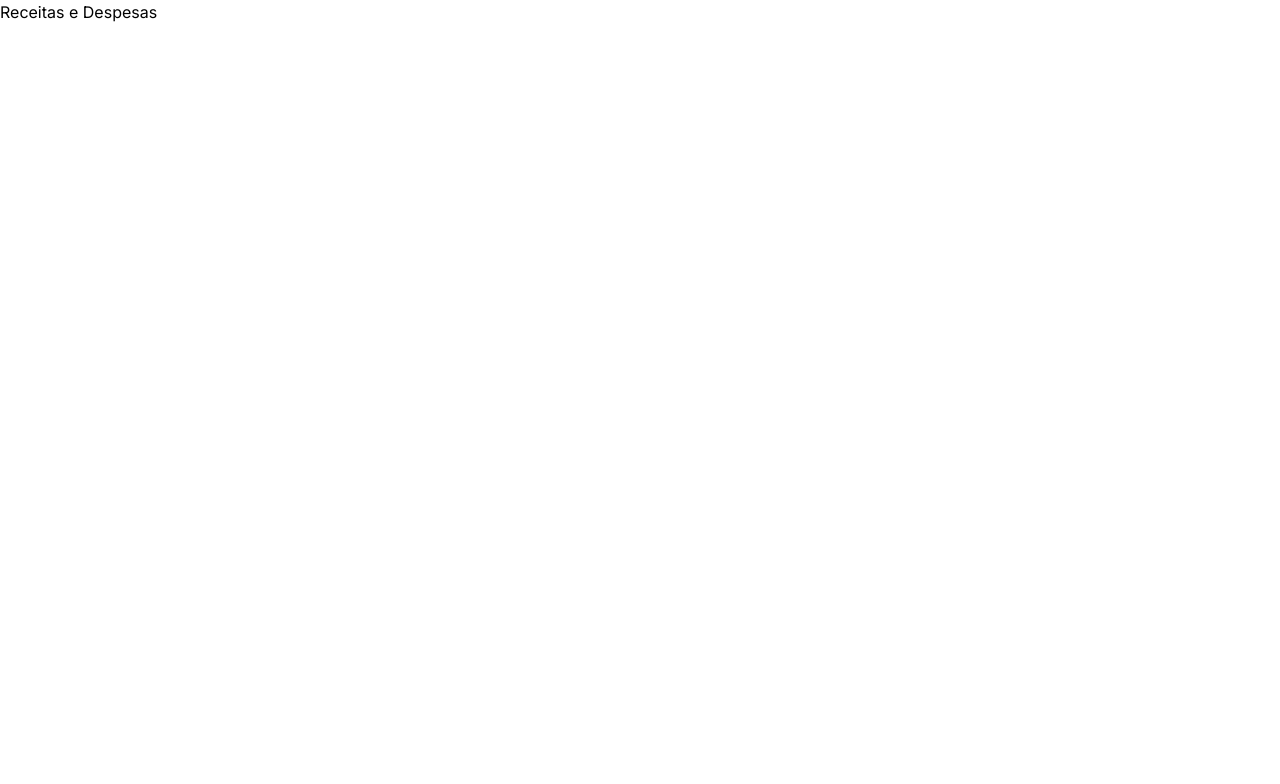
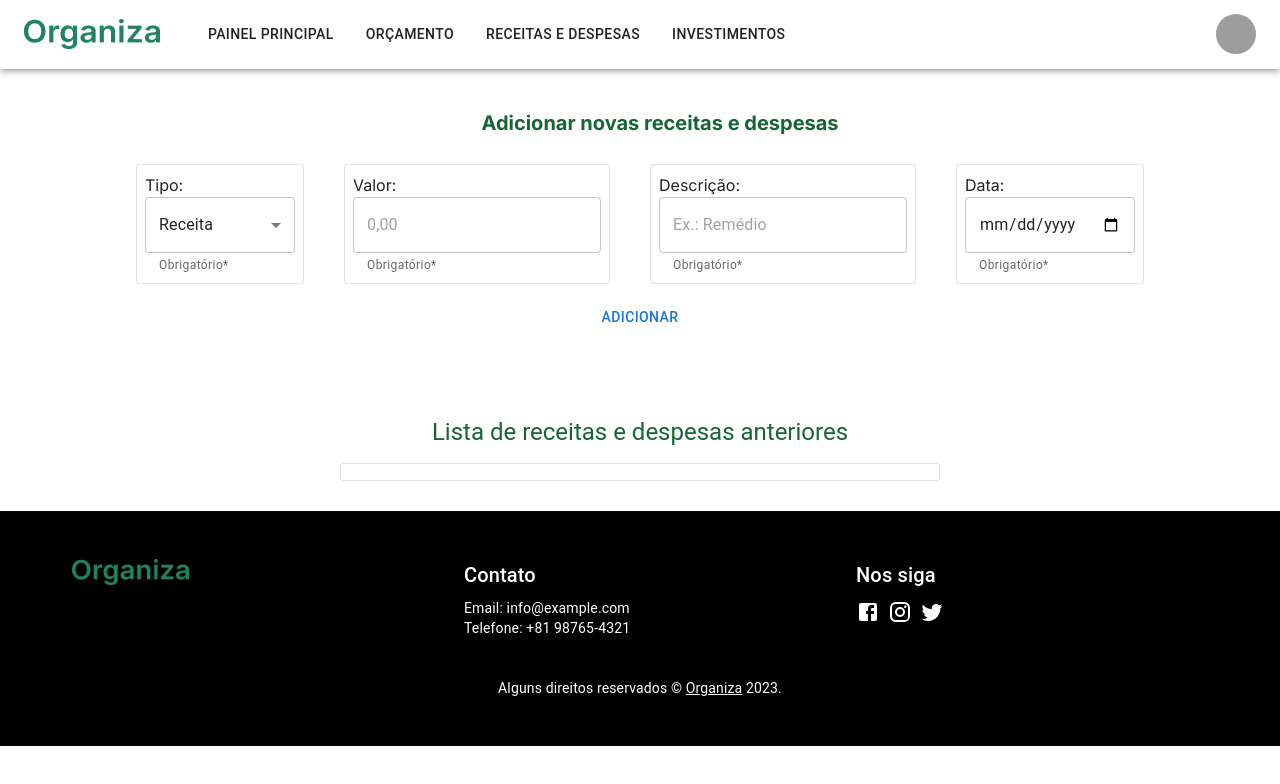
Before and after one commit to gaabrieltorres7/frontend-organiza, a Next.js app: page /receitas-e-despesas in a window 1280 px wide. Shown: the top 784 px of the page. Built offline with nearby package versions, Linux system fonts and the light colour scheme; grey boxes are pictures that could not be loaded.

Commit message:
painel de receitas e despesas pronto

```diff
--- a/src/app/receitas-e-despesas/page.jsx
+++ b/src/app/receitas-e-despesas/page.jsx
@@ -1,8 +1,194 @@
+"use client";
+import React, { useState, useEffect } from 'react';
+import InputLabel from '@mui/material/InputLabel';
+import MenuItem from '@mui/material/MenuItem';
+import FormHelperText from '@mui/material/FormHelperText';
+import FormControl from '@mui/material/FormControl';
+import Select from '@mui/material/Select';
+import TextField from '@mui/material/TextField';
+import Box from '@mui/material/Box';
+import { Button, Card, IconButton, List, ListItem, ListItemSecondaryAction, ListItemText, Typography} from '@mui/material';
+import EditIcon from '@mui/icons-material/Edit';
+import DeleteIcon from '@mui/icons-material/Delete';
+import Footer from '@/components/Footer';
+import Header from '@/components/Header';
+
+
 export default function ReceitasEDespesas() {
+  const [entries, setEntries] = useState([]);
+  const [description, setDescription] = useState("");
+  const [amount, setAmount] = useState("");
+  const [type, setType] = useState("receita");
+  const [date, setDate] = useState([]);
+  const [editIndex, setEditIndex] = useState(null);
+
+  //Guardando os dados com localStorage
+  useEffect(() => {
+    const storedEntries = localStorage.getItem('entries');
+    if (storedEntries) {
+      try {
+        const parsedEntries = JSON.parse(storedEntries);
+        setEntries(parsedEntries);
+      } catch (error) {
+        console.error('Error parsing entries from localStorage:', error);
+        setEntries([]);
+      }
+    }
+  }, []);
+
+  useEffect(() => {
+    try {
+      localStorage.setItem('entries', JSON.stringify(entries));
+    } catch (error) {
+      console.error('Error storing entries in localStorage:', error);
+    }
+  }, [entries]);
+
+  //Função de adicionar, editar e deletar dados da lista
+  const addEntry = () => {
+    if (description && amount) {
+      const newEntry = {
+        description,
+        amount: parseFloat(amount),
+        type,
+        date,
+      };
+
+      if (editIndex !== null) {
+        const updatedEntries = [...entries];
+        updatedEntries[editIndex] = newEntry;
+        setEntries(updatedEntries);
+        setEditIndex(null);
+      } else {
+        setEntries([...entries, newEntry]);
+      }
+
+      setDescription("");
+      setAmount("");
+      setType("receita");
+      setDate;
+    }
+  };
+
+  const editEntry = (index) => {
+    const entryToEdit = entries[index];
+    setDescription(entryToEdit.description);
+    setAmount(entryToEdit.amount.toString());
+    setType(entryToEdit.type);
+    setDate(entryToEdit.date);
+    setEditIndex(index);
+  };
+
+  const deleteEntry = (index) => {
+    const updatedEntries = [...entries];
+    updatedEntries.splice(index, 1);
+    setEntries(updatedEntries);
+  };
+
 
   return (
-    <>
-      <p>Receitas e Despesas</p>
-    </>
-  )
+    <div>
+        <Header/>
+      <h1 class="font-bold text-green-800 pl-10 text-xl mt-10 mb-3 text-center ">Adicionar novas receitas e despesas</h1>
+      <Box style={{display: 'flex', flexWrap: 'wrap', gap: '10px', alignItems: 'center', flexDirection: 'row', justifyContent: 'center' }}>
+        <Card variant='outlined' sx={{ maxWidth: 'full', margin: '15px' }}>
+      <FormControl sx={{ m: 1, minWidth: 150 }}>
+        <h2>Tipo:</h2>
+        <InputLabel id="demo-simple-select-label" ></InputLabel>
+          <Select
+          labelId="demo-simple-select-label"
+          id="demo-simple-select"
+          value={type}
+          onChange={(e) => setType(e.target.value)}
+
+          >
+        <MenuItem value="receita">Receita</MenuItem>
+        <MenuItem value="despesa">Despesa</MenuItem>
+          </Select>
+          <FormHelperText>Obrigatório*</FormHelperText>
+      </FormControl>
+      </Card>
+
+      <Card variant='outlined' sx={{ maxWidth: 'full', margin: '15px' }}>
+      <FormControl sx={{ m: 1, minWidth: 120 }}>
+      <h2>Valor:</h2>
+      <TextField
+      id="outlined-basic"
+      placeholder="0,00"
+      type="text"
+      variant="outlined"
+      value={amount}
+      onChange={(e) => setAmount(e.target.value)}
+      />
+        <FormHelperText>Obrigatório*</FormHelperText>
+      </FormControl>
+      </Card>
+
+      <Card variant='outlined' sx={{ maxWidth: 'full', margin: '15px' }}>
+      <FormControl sx={{ m: 1, minWidth: 120 }}>
+      <h2>Descrição:</h2>
+        <TextField
+        id="outlined-basic"
+        placeholder="Ex.: Remédio "
+        variant="outlined"
+        value={description}
+        onChange={(e) => setDescription(e.target.value)}
+        />
+        <FormHelperText>Obrigatório*</FormHelperText>
+      </FormControl>
+      </Card>
+
+      <Card variant='outlined' sx={{ maxWidth: 'full', margin: '15px' }}>
+      <FormControl sx={{ m: 1, minWidth: 120 }}>
+      <h2>Data:</h2>
+      <TextField
+      id="outlined-basic"
+      type="date"
+      variant="outlined"
+      onChange={(e) => setDate(e.target.value)}
+      />
+        <FormHelperText>Obrigatório*</FormHelperText>
+      </FormControl>
+      </Card>
+      </Box>
+
+        <Box className="flex justify-center items-center">
+        <Button
+        className="text-white bg-green-700 px-4 py-1 mt-5 rounded"
+        onClick={addEntry}
+        >
+         {editIndex !== null ? "Editar" : "Adicionar"}
+        </Button>
+        </Box>
+
+
+        <Box mt={10} sx={{ display: 'flex', flexDirection: 'column', alignItems: 'center' }}>
+  <Typography variant="h5" className="font-bold text-green-800">
+    Lista de receitas e despesas anteriores
+  </Typography>
+  <Card variant="outlined" sx={{ width: '100%', maxWidth: '600px', marginTop: '15px', marginBottom: "30px" }}>
+    <List>
+      {entries.map((entry, index) => (
+        <ListItem key={index}>
+          <ListItemText
+            primary={`${entry.date} (${entry.type}): ${entry.description} - R$${entry.amount.toFixed(2)}`}
+          />
+          <ListItemSecondaryAction>
+            <IconButton onClick={() => editEntry(index)} color="primary">
+              <EditIcon />
+            </IconButton>
+            <IconButton onClick={() => deleteEntry(index)} color="secondary">
+              <DeleteIcon />
+            </IconButton>
+          </ListItemSecondaryAction>
+        </ListItem>
+      ))}
+    </List>
+  </Card>
+        </Box>
+
+
+        <Footer/>
+    </div>
+  );
 }
```
